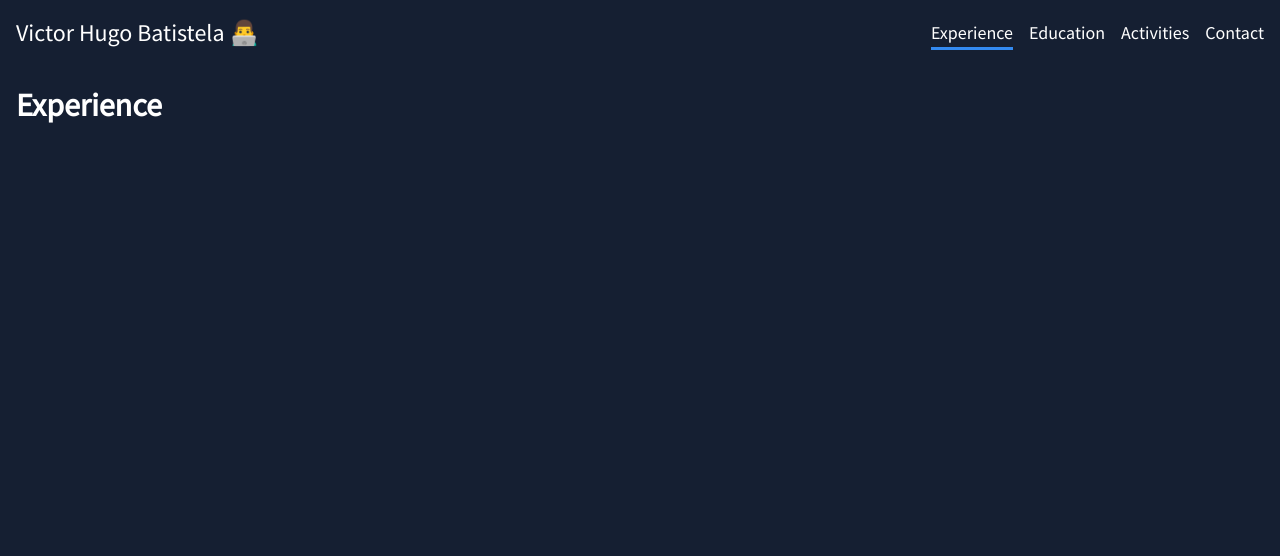
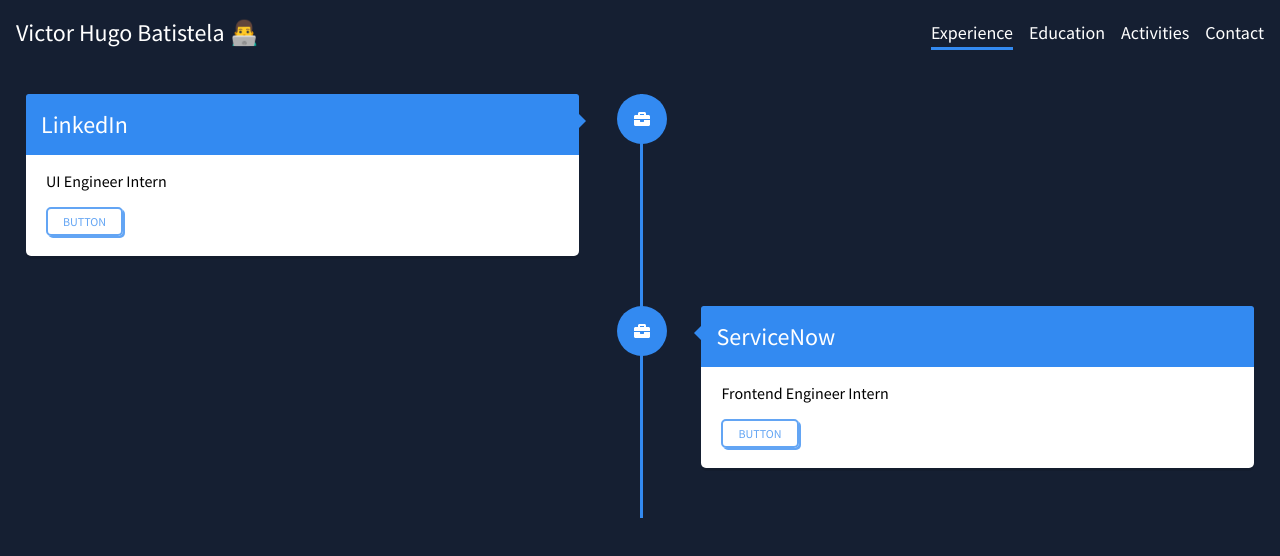
Before and after one commit to bavichugo/bavichugo-website, a React (Create React App) app: page /experience in a window 1280 px wide. Shown: the top 556 px of the page. Built offline with nearby package versions, Linux system fonts and the light colour scheme.

Commit message:
Add experience section and timeline component

```diff
--- /dev/null
+++ b/src/components/timeline/Timeline.js
@@ -0,0 +1,17 @@
+import TimelineItem from "./TimelineItem";
+import "./Timeline.scss";
+
+const Timeline = (props) => {
+  let isRight = true;
+
+  return (
+    <div className="timeline">
+      {props.data.map((experience, index) => {
+        isRight = !isRight;
+        return <TimelineItem title={experience.title} content={experience.content} isRight={isRight} key={`${experience.title}${index}`} />
+      })}
+    </div>
+  );
+}
+
+export default Timeline;
--- /dev/null
+++ b/src/components/timeline/Timeline.scss
@@ -0,0 +1,209 @@
+@import "../../constants.scss";
+@import "https://fonts.googleapis.com/css?family=Dosis:300,400,500,600,700";
+
+// Colors
+$primary-color: $blue-light;
+$timeline-color: $primary-color;
+
+// Position
+$svg-position: 17px;
+
+// Mixins and Placeholders
+%clearfix {
+  &:after,
+  &:before {
+    content: "";
+    display: block;
+    width: 100%;
+    clear: both;
+  }
+}
+
+@mixin prefix($prop, $val) {
+  @each $prefix in "-webkit-", "-moz-", "-ms-", "" {
+    #{$prefix}#{$prop}: $val;
+  }
+}
+*,
+*:before,
+*:after {
+  box-sizing: border-box;
+  -webkit-box-sizing: border-box;
+  -moz-box-sizing: border-box;
+}
+
+// Header
+header {
+  padding: 10px;
+  @include prefix(box-shadow, 0 3px 3px rgba(0, 0, 0, 0.05));
+  @extend %clearfix;
+
+  .logo {
+    color: $primary-color;
+    float: left;
+    font: {
+      size: 22px;
+      weight: 500;
+    }
+
+    > span {
+      color: lighten($primary-color, 20%);
+      font-weight: 300;
+    }
+  }
+
+  .social {
+    float: right;
+    .btn {
+      font-family: "Dosis";
+      font-size: 14px;
+      margin: 10px 5px;
+    }
+  }
+}
+
+// Timeline
+.timeline {
+  width: 100%;
+  margin: 30px auto;
+  position: relative;
+  padding: 0 10px;
+  @include prefix(transition, all 0.4s ease);
+
+  &:before {
+    content: "";
+    width: 3px;
+    height: 100%;
+    background: $timeline-color;
+    left: 50%;
+    top: 0;
+    position: absolute;
+  }
+
+  &:after {
+    content: "";
+    clear: both;
+    display: table;
+    width: 100%;
+  }
+
+  .timeline-item {
+    margin-bottom: 50px;
+    position: relative;
+    @extend %clearfix;
+
+    .timeline-icon {
+      background: $timeline-color;
+      width: 50px;
+      height: 50px;
+      position: absolute;
+      top: 0;
+      left: 50%;
+      overflow: hidden;
+      margin-left: -23px;
+      @include prefix(border-radius, 50%);
+
+      svg {
+        position: relative;
+        top: $svg-position;
+        left: $svg-position;
+      }
+    }
+
+    .timeline-content {
+      width: 45%;
+      background: #fff;
+      padding: 20px;
+      color: black;
+      @include prefix(box-shadow, 0 3px 0 rgba(0, 0, 0, 0.1));
+      @include prefix(border-radius, 5px);
+      @include prefix(transition, all 0.3s ease);
+
+      h2 {
+        padding: 15px;
+        background: $timeline-color;
+        color: #fff;
+        margin: -20px -20px 0 -20px;
+        font-weight: 300;
+        @include prefix(border-radius, 3px 3px 0 0);
+      }
+
+      &:before {
+        content: "";
+        position: absolute;
+        left: 45%;
+        top: 20px;
+        width: 0;
+        height: 0;
+        border-top: 7px solid transparent;
+        border-bottom: 7px solid transparent;
+        border-left: 7px solid $timeline-color;
+      }
+
+      &.right {
+        float: right;
+
+        &:before {
+          content: "";
+          right: 45%;
+          left: inherit;
+          border-left: 0;
+          border-right: 7px solid $timeline-color;
+        }
+      }
+    }
+  }
+}
+
+// Buttons
+.btn {
+  padding: 5px 15px;
+  text-decoration: none;
+  background: transparent;
+  border: 2px solid lighten($primary-color, 10%);
+  color: lighten($primary-color, 10%);
+  display: inline-block;
+  position: relative;
+  text-transform: uppercase;
+  font-size: 12px;
+  @include prefix(border-radius, 5px);
+  @include prefix(transition, background 0.3s ease);
+  @include prefix(box-shadow, 2px 2px 0 lighten($primary-color, 10%));
+
+  &:hover {
+    box-shadow: none;
+    top: 2px;
+    left: 2px;
+    @include prefix(box-shadow, 2px 2px 0 transparent);
+  }
+}
+
+@media screen and (max-width: 768px) {
+  #timeline {
+    margin: 30px;
+    padding: 0px;
+    width: 90%;
+    &:before {
+      left: 0;
+    }
+
+    .timeline-item {
+      .timeline-content {
+        width: 90%;
+        float: right;
+
+        &:before,
+        &.right:before {
+          left: 10%;
+          margin-left: -6px;
+          border-left: 0;
+          border-right: 7px solid $timeline-color;
+        }
+      }
+
+      .timeline-icon {
+        left: 0;
+      }
+    }
+  }
+}
--- /dev/null
+++ b/src/components/timeline/TimelineItem.js
@@ -0,0 +1,21 @@
+import "./TimelineItem.scss";
+import { FaBriefcase } from "react-icons/fa";
+
+const TimelineItem = (props) => {
+  return (
+    <div className="timeline-item">
+      <div className="timeline-icon">
+        <FaBriefcase />
+      </div>
+      <div className={`timeline-content ${props.isRight && "right"}`}>
+        <h2>{props.title}</h2>
+        <p>{props.content}</p>
+        <a href="#" className="btn">
+          button
+        </a>
+      </div>
+    </div>
+  );
+};
+
+export default TimelineItem;
--- /dev/null
+++ b/src/data.js
@@ -0,0 +1,4 @@
+export const experienceData = [
+  {title: "LinkedIn", content: "UI Engineer Intern"},
+  {title: "ServiceNow", content: "Frontend Engineer Intern"},
+];
--- a/src/pages/Experience.js
+++ b/src/pages/Experience.js
@@ -1,5 +1,10 @@
+import Timeline from "../components/timeline/Timeline";
+import { experienceData } from "../data";
+
 const Experience = () => {
-    return <h1>Experience</h1>
-}
+  return (
+    <Timeline data={experienceData} />
+  );
+};
 
 export default Experience;
```
Also changed, not shown: src/components/timeline/TimelineItem.scss (added).
